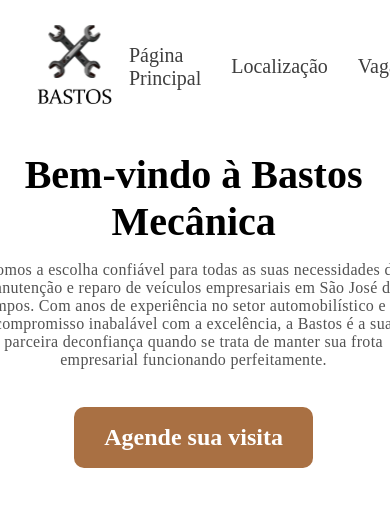
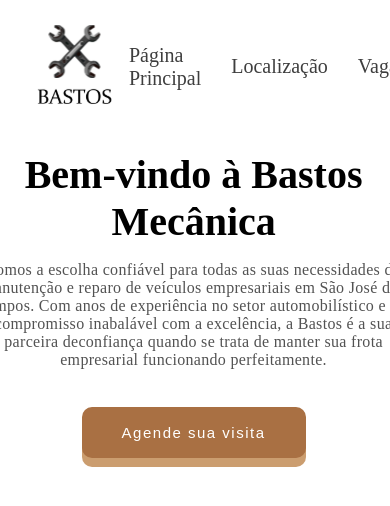
Before and after one commit to C4NIS/OficinaVeiculosBastos.com, a React (Create React App) app in the folder frontend/: page / in a window 390 px wide. Shown: the top 506 px of the page. Built offline with nearby package versions, Linux system fonts and the light colour scheme.

Commit message:
Melhorias no botão

```diff
--- a/frontend/src/components/button/Button.css
+++ b/frontend/src/components/button/Button.css
@@ -4,32 +4,25 @@
     align-items: center;
 }
 
-.button{
-    align-items: center;
-    padding: 17px 30px;
-    width: 100%;
-    height: 100%;
-    border: none;
-    border-radius: 10px;
-
-    background: #A97043;
-
-    color: #FFF;
-    font-family: Times New Roman;
-    font-size: 24px;
-    font-style: normal;
-    font-weight: 700;
-    text-align: center;
+.button {
+ padding: 17px 40px;
+ border-radius: 10px;
+ border: 0;
+ background-color:#A97043;
+ letter-spacing: 1.5px;
+ font-size: 15px;
+ transition: all .3s ease;
+ box-shadow: #CB9D6F 0px 9px 0px 0px;
+ color: hsl(0, 0%, 100%);
 }
 
-.button:hover{
-    background: #A97043;
-    opacity: 0.8;
-    cursor: pointer;
+.button:hover {
+    box-shadow: #915630 0px 7px 0px 0px;
 }
 
-.button:active{
-    background: #b59379;
-    opacity: 0.8;
-    cursor: pointer;
+.button:active {
+    background-color: #07D17D;
+    box-shadow: #3FE38D 0px 0px 0px 0px;
+ transform: translateY(5px);
+ transition: 200ms;
 }
--- a/frontend/src/components/principal/index.js
+++ b/frontend/src/components/principal/index.js
@@ -1,5 +1,5 @@
+import "./style.css";
 import Button from "../button";
-import "./style.css";
 
 const Principal = () => {
     return (
@@ -15,6 +15,7 @@ const Principal = () => {
                     <Button>Agende sua visita</Button>
                 </div>
             </div>
+
         </div>
     );
 };
--- /dev/null
+++ b/frontend/src/pages/home/style.css
@@ -0,0 +1,57 @@
+.container_principal{
+    display: flex;
+    flex-direction: row-reverse;
+    justify-content: center;
+    padding: 4% 166px;
+
+}
+
+.container_textos_principais{
+    padding: 5% 5% 0px 0px;
+    display: flex;
+    flex-direction: column;
+    align-items: center;
+}
+
+h2{
+    text-align: center;
+    color: #000;
+    font-family: Times New Roman;
+    font-size: 40px;
+    font-style: normal;
+    font-weight: 700;
+    line-height: normal;
+    margin: 0px;
+}
+
+p{
+    width: 445px;
+    height: 121px;
+    margin: 2,5;
+    flex-shrink: 0;
+    color: #525252;
+    text-align: center;
+    font-family: Times New Roman;
+    font-size: 16px;
+    font-style: normal;
+    font-weight: 400;
+    line-height: normal;
+    letter-spacing: 0.32px;
+}
+
+.personagem_principal{
+    width: 375px;
+    height: 475px;
+    flex-shrink: 0;
+}
+
+.container_botao_principal{
+   margin: 2%;
+}
+
+@media screen and (max-width: 975px) {
+    .personagem_principal{
+        display: none;
+    }
+
+}
```
